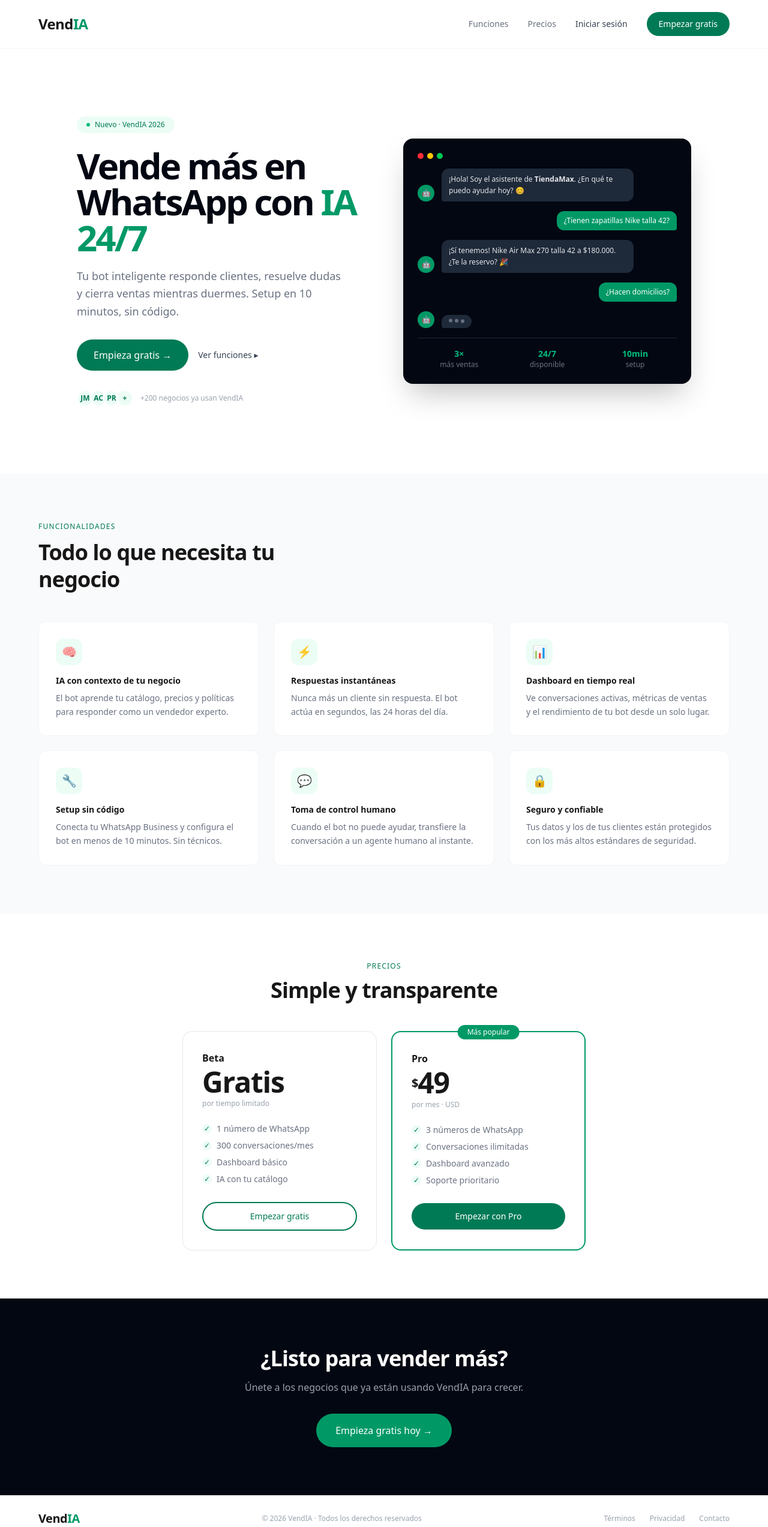
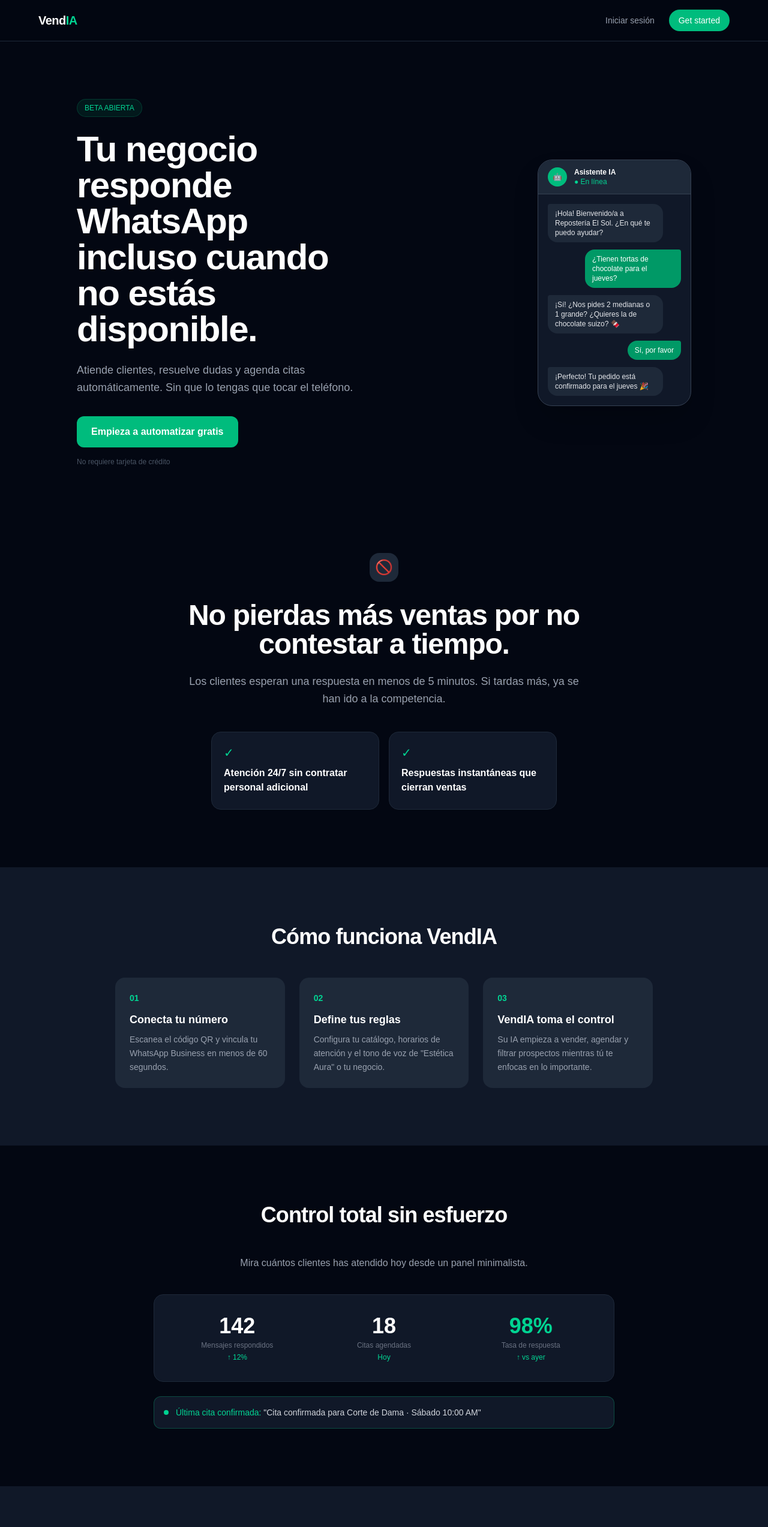
Before and after one commit to Trendy-Dev-SQH/VendIA, a Next.js app in the folder frontend/: page / in a window 1280 px wide. Shown: the top 2546 px of the page at 60% size. Built offline with nearby package versions, Linux system fonts and the light colour scheme.

Commit message:
Update page.tsx

```diff
--- a/frontend/app/page.tsx
+++ b/frontend/app/page.tsx
@@ -2,180 +2,178 @@
 
 export default function Home() {
   return (
-    <main className="min-h-screen bg-white font-sans">
+    <main className="min-h-screen bg-gray-950 text-white">
 
       {/* Nav */}
-      <nav className="flex justify-between items-center px-16 py-5 border-b border-gray-100 sticky top-0 bg-white/95 backdrop-blur z-50">
-        <div className="text-2xl font-black tracking-tight">Vend<span className="text-emerald-600">IA</span></div>
-        <div className="flex gap-8 items-center">
-          <a href="#funciones" className="text-sm text-gray-500 hover:text-gray-900 transition-colors">Funciones</a>
-          <a href="#precios" className="text-sm text-gray-500 hover:text-gray-900 transition-colors">Precios</a>
-          <Link href="/sign-in" className="text-sm text-gray-700 hover:text-gray-900 transition-colors">Iniciar sesión</Link>
-          <Link href="/sign-up" className="text-sm bg-emerald-700 text-white px-5 py-2.5 rounded-full hover:bg-emerald-600 transition-colors font-medium">Empezar gratis</Link>
+      <nav className="flex justify-between items-center px-6 md:px-16 py-4 border-b border-gray-800 sticky top-0 bg-gray-950/95 backdrop-blur z-50">
+        <div className="text-xl font-black tracking-tight">Vend<span className="text-emerald-400">IA</span></div>
+        <div className="flex gap-3 md:gap-6 items-center">
+          <Link href="/sign-in" className="text-sm text-gray-400 hover:text-white transition-colors hidden md:block">Iniciar sesión</Link>
+          <Link href="/sign-up" className="text-sm bg-emerald-500 text-white px-4 py-2 rounded-full hover:bg-emerald-400 transition-colors font-medium">
+            Get started
+          </Link>
         </div>
       </nav>
 
       {/* Hero */}
-      <section className="max-w-6xl mx-auto px-16 py-28 grid grid-cols-2 gap-16 items-center">
+      <section className="px-6 md:px-16 pt-16 md:pt-24 pb-12 max-w-6xl mx-auto">
+        <div className="grid md:grid-cols-2 gap-12 items-center">
           <div>
-          <div className="inline-flex items-center gap-2 bg-emerald-50 text-emerald-700 text-xs font-medium px-4 py-1.5 rounded-full mb-6">
-            <span className="w-1.5 h-1.5 bg-emerald-500 rounded-full"></span>
-            Nuevo · VendIA 2026
+            <div className="inline-flex items-center gap-2 bg-emerald-500/10 border border-emerald-500/20 text-emerald-400 text-xs font-medium px-3 py-1.5 rounded-full mb-6">
+              BETA ABIERTA
             </div>
-          <h1 className="text-6xl font-black leading-none tracking-tighter text-gray-950 mb-5">
-            Vende más en<br />WhatsApp con{' '}
-            <span className="text-emerald-600">IA 24/7</span>
+            <h1 className="text-4xl md:text-6xl font-black leading-none tracking-tight mb-6">
+              Tu negocio responde WhatsApp incluso cuando no estás disponible.
             </h1>
-          <p className="text-lg text-gray-500 leading-relaxed mb-8 font-light max-w-md">
-            Tu bot inteligente responde clientes, resuelve dudas y cierra ventas mientras duermes. Setup en 10 minutos, sin código.
+            <p className="text-gray-400 text-lg leading-relaxed mb-8">
+              Atiende clientes, resuelve dudas y agenda citas automáticamente. Sin que lo tengas que tocar el teléfono.
             </p>
-          <div className="flex gap-4 items-center">
-            <Link href="/sign-up" className="bg-emerald-700 text-white px-7 py-3.5 rounded-full text-base hover:bg-emerald-600 transition-colors font-medium">
-              Empieza gratis →
+            <div className="flex flex-col sm:flex-row gap-3 mb-4">
+              <Link href="/sign-up" className="bg-emerald-500 text-white px-6 py-3.5 rounded-xl text-base font-semibold hover:bg-emerald-400 transition-colors text-center">
+                Empieza a automatizar gratis
               </Link>
-            <a href="#funciones" className="text-sm text-gray-700 hover:text-emerald-600 transition-colors font-medium">
-              Ver funciones ▸
-            </a>
             </div>
-          <div className="flex items-center gap-3 mt-8">
-            <div className="flex">
-              {['JM','AC','PR','+'].map((i, idx) => (
-                <div key={idx} className="w-7 h-7 rounded-full border-2 border-white -ml-1.5 first:ml-0 bg-emerald-50 flex items-center justify-center text-xs font-semibold text-emerald-700">{i}</div>
-              ))}
+            <p className="text-xs text-gray-600">No requiere tarjeta de crédito</p>
           </div>
-            <p className="text-xs text-gray-400">+200 negocios ya usan VendIA</p>
+
+          {/* Phone mockup */}
+          <div className="flex justify-center md:justify-end">
+            <div className="w-64 bg-gray-900 rounded-3xl border border-gray-700 overflow-hidden shadow-2xl">
+              <div className="bg-gray-800 px-4 py-3 flex items-center gap-3 border-b border-gray-700">
+                <div className="w-8 h-8 rounded-full bg-emerald-500 flex items-center justify-center text-xs">🤖</div>
+                <div>
+                  <p className="text-xs font-semibold">Asistente IA</p>
+                  <p className="text-xs text-emerald-400">● En línea</p>
                 </div>
               </div>
-
-        {/* Mockup */}
-        <div className="bg-gray-950 rounded-2xl p-6 shadow-2xl">
-          <div className="flex gap-1.5 mb-4">
-            <div className="w-2.5 h-2.5 rounded-full bg-red-500"></div>
-            <div className="w-2.5 h-2.5 rounded-full bg-yellow-400"></div>
-            <div className="w-2.5 h-2.5 rounded-full bg-green-500"></div>
+              <div className="p-4 space-y-3 min-h-64">
+                <div className="bg-gray-800 rounded-2xl rounded-tl-sm px-3 py-2 max-w-48">
+                  <p className="text-xs text-gray-200">¡Hola! Bienvenido/a a Repostería El Sol. ¿En qué te puedo ayudar?</p>
                 </div>
-          <div className="flex gap-3 mb-4 items-end">
-            <div className="w-7 h-7 rounded-full bg-emerald-600 flex items-center justify-center text-xs flex-shrink-0">🤖</div>
-            <div className="bg-gray-800 text-gray-200 px-3 py-2 rounded-xl rounded-bl-sm text-xs leading-relaxed max-w-xs">
-              ¡Hola! Soy el asistente de <strong>TiendaMax</strong>. ¿En qué te puedo ayudar hoy? 😊
+                <div className="flex justify-end">
+                  <div className="bg-emerald-600 rounded-2xl rounded-tr-sm px-3 py-2 max-w-40">
+                    <p className="text-xs">¿Tienen tortas de chocolate para el jueves?</p>
                   </div>
                 </div>
-          <div className="flex justify-end mb-4">
-            <div className="bg-emerald-600 text-white px-3 py-2 rounded-xl rounded-br-sm text-xs max-w-xs">
-              ¿Tienen zapatillas Nike talla 42?
+                <div className="bg-gray-800 rounded-2xl rounded-tl-sm px-3 py-2 max-w-48">
+                  <p className="text-xs text-gray-200">¡Sí! ¿Nos pides 2 medianas o 1 grande? ¿Quieres la de chocolate suizo? 🍫</p>
+                </div>
+                <div className="flex justify-end">
+                  <div className="bg-emerald-600 rounded-2xl rounded-tr-sm px-3 py-2 max-w-32">
+                    <p className="text-xs">Sí, por favor</p>
                   </div>
                 </div>
-          <div className="flex gap-3 mb-4 items-end">
-            <div className="w-7 h-7 rounded-full bg-emerald-600 flex items-center justify-center text-xs flex-shrink-0">🤖</div>
-            <div className="bg-gray-800 text-gray-200 px-3 py-2 rounded-xl rounded-bl-sm text-xs leading-relaxed max-w-xs">
-              ¡Sí tenemos! Nike Air Max 270 talla 42 a $180.000. ¿Te la reservo? 🎉
+                <div className="bg-gray-800 rounded-2xl rounded-tl-sm px-3 py-2 max-w-48">
+                  <p className="text-xs text-gray-200">¡Perfecto! Tu pedido está confirmado para el jueves 🎉</p>
                 </div>
               </div>
-          <div className="flex justify-end mb-4">
-            <div className="bg-emerald-600 text-white px-3 py-2 rounded-xl rounded-br-sm text-xs">
-              ¿Hacen domicilios?
             </div>
-          </div>
-          <div className="flex gap-3 items-end mb-4">
-            <div className="w-7 h-7 rounded-full bg-emerald-600 flex items-center justify-center text-xs flex-shrink-0">🤖</div>
-            <div className="bg-gray-800 px-3 py-2 rounded-xl rounded-bl-sm flex gap-1 items-center">
-              <span className="w-1.5 h-1.5 bg-gray-500 rounded-full animate-bounce"></span>
-              <span className="w-1.5 h-1.5 bg-gray-500 rounded-full animate-bounce [animation-delay:0.2s]"></span>
-              <span className="w-1.5 h-1.5 bg-gray-500 rounded-full animate-bounce [animation-delay:0.4s]"></span>
-            </div>
-          </div>
-          <div className="border-t border-gray-800 pt-4 grid grid-cols-3 gap-2 text-center">
-            <div><p className="text-emerald-500 font-bold text-sm">3×</p><p className="text-gray-500 text-xs">más ventas</p></div>
-            <div><p className="text-emerald-500 font-bold text-sm">24/7</p><p className="text-gray-500 text-xs">disponible</p></div>
-            <div><p className="text-emerald-500 font-bold text-sm">10min</p><p className="text-gray-500 text-xs">setup</p></div>
           </div>
         </div>
       </section>
 
-      {/* Features */}
-      <section className="bg-gray-50 py-20 px-16" id="funciones">
-        <div className="max-w-6xl mx-auto">
-          <p className="text-xs font-medium text-emerald-700 uppercase tracking-widest mb-3">Funcionalidades</p>
-          <h2 className="text-4xl font-black tracking-tight mb-12 max-w-md leading-tight">Todo lo que necesita tu negocio</h2>
-          <div className="grid grid-cols-3 gap-6">
+      {/* Problem */}
+      <section className="px-6 md:px-16 py-16 md:py-24 max-w-4xl mx-auto text-center">
+        <div className="w-12 h-12 bg-gray-800 rounded-2xl flex items-center justify-center text-2xl mx-auto mb-8">🚫</div>
+        <h2 className="text-3xl md:text-5xl font-black tracking-tight mb-6">
+          No pierdas más ventas por no contestar a tiempo.
+        </h2>
+        <p className="text-gray-400 text-lg leading-relaxed mb-10 max-w-2xl mx-auto">
+          Los clientes esperan una respuesta en menos de 5 minutos. Si tardas más, ya se han ido a la competencia.
+        </p>
+        <div className="grid sm:grid-cols-2 gap-4 max-w-xl mx-auto text-left">
+          <div className="bg-gray-900 border border-gray-800 rounded-2xl p-5">
+            <p className="text-emerald-400 text-xl mb-2">✓</p>
+            <p className="font-semibold mb-1">Atención 24/7 sin contratar personal adicional</p>
+          </div>
+          <div className="bg-gray-900 border border-gray-800 rounded-2xl p-5">
+            <p className="text-emerald-400 text-xl mb-2">✓</p>
+            <p className="font-semibold mb-1">Respuestas instantáneas que cierran ventas</p>
+          </div>
+        </div>
+      </section>
+
+      {/* How it works */}
+      <section className="px-6 md:px-16 py-16 md:py-24 bg-gray-900">
+        <div className="max-w-4xl mx-auto">
+          <h2 className="text-3xl md:text-4xl font-black tracking-tight text-center mb-12">Cómo funciona VendIA</h2>
+          <div className="grid md:grid-cols-3 gap-6">
             {[
-              { icon: '🧠', title: 'IA con contexto de tu negocio', desc: 'El bot aprende tu catálogo, precios y políticas para responder como un vendedor experto.' },
-              { icon: '⚡', title: 'Respuestas instantáneas', desc: 'Nunca más un cliente sin respuesta. El bot actúa en segundos, las 24 horas del día.' },
-              { icon: '📊', title: 'Dashboard en tiempo real', desc: 'Ve conversaciones activas, métricas de ventas y el rendimiento de tu bot desde un solo lugar.' },
-              { icon: '🔧', title: 'Setup sin código', desc: 'Conecta tu WhatsApp Business y configura el bot en menos de 10 minutos. Sin técnicos.' },
-              { icon: '💬', title: 'Toma de control humano', desc: 'Cuando el bot no puede ayudar, transfiere la conversación a un agente humano al instante.' },
-              { icon: '🔒', title: 'Seguro y confiable', desc: 'Tus datos y los de tus clientes están protegidos con los más altos estándares de seguridad.' },
-            ].map((f, i) => (
-              <div key={i} className="bg-white rounded-xl p-7 border border-gray-100">
-                <div className="w-11 h-11 bg-emerald-50 rounded-xl flex items-center justify-center text-xl mb-4">{f.icon}</div>
-                <h3 className="font-bold text-sm mb-2">{f.title}</h3>
-                <p className="text-sm text-gray-500 leading-relaxed">{f.desc}</p>
+              { num: '01', title: 'Conecta tu número', desc: 'Escanea el código QR y vincula tu WhatsApp Business en menos de 60 segundos.' },
+              { num: '02', title: 'Define tus reglas', desc: 'Configura tu catálogo, horarios de atención y el tono de voz de "Estética Aura" o tu negocio.' },
+              { num: '03', title: 'VendIA toma el control', desc: 'Su IA empieza a vender, agendar y filtrar prospectos mientras tú te enfocas en lo importante.' },
+            ].map((step, i) => (
+              <div key={i} className="bg-gray-800 rounded-2xl p-6">
+                <p className="text-emerald-400 text-sm font-bold mb-3">{step.num}</p>
+                <h3 className="font-bold text-lg mb-2">{step.title}</h3>
+                <p className="text-gray-400 text-sm leading-relaxed">{step.desc}</p>
               </div>
             ))}
           </div>
         </div>
       </section>
 
-      {/* Pricing */}
-      <section className="py-20 px-16 max-w-6xl mx-auto" id="precios">
-        <div className="text-center mb-12">
-          <p className="text-xs font-medium text-emerald-700 uppercase tracking-widest mb-3">Precios</p>
-          <h2 className="text-4xl font-black tracking-tight">Simple y transparente</h2>
+      {/* Stats */}
+      <section className="px-6 md:px-16 py-16 md:py-24 max-w-4xl mx-auto">
+        <h2 className="text-3xl md:text-4xl font-black tracking-tight text-center mb-12">Control total sin esfuerzo</h2>
+        <p className="text-center text-gray-400 mb-10">Mira cuántos clientes has atendido hoy desde un panel minimalista.</p>
+        <div className="bg-gray-900 border border-gray-800 rounded-2xl p-8 grid sm:grid-cols-3 gap-8 text-center mb-6">
+          <div>
+            <p className="text-4xl font-black text-white mb-1">142</p>
+            <p className="text-xs text-gray-500">Mensajes respondidos</p>
+            <p className="text-emerald-400 text-xs mt-1">↑ 12%</p>
           </div>
-        <div className="grid grid-cols-2 gap-6 max-w-2xl mx-auto">
-          <div className="border border-gray-200 rounded-2xl p-8">
-            <p className="font-bold mb-1">Beta</p>
-            <p className="text-5xl font-black tracking-tight mb-1">Gratis</p>
-            <p className="text-xs text-gray-400 mb-6">por tiempo limitado</p>
-            <ul className="space-y-2 mb-7">
-              {['1 número de WhatsApp','300 conversaciones/mes','Dashboard básico','IA con tu catálogo'].map((f,i) => (
-                <li key={i} className="flex items-center gap-2 text-sm text-gray-500">
-                  <span className="w-4 h-4 bg-emerald-50 rounded-full flex items-center justify-center text-xs text-emerald-700 flex-shrink-0">✓</span>
-                  {f}
-                </li>
+          <div>
+            <p className="text-4xl font-black text-white mb-1">18</p>
+            <p className="text-xs text-gray-500">Citas agendadas</p>
+            <p className="text-emerald-400 text-xs mt-1">Hoy</p>
+          </div>
+          <div>
+            <p className="text-4xl font-black text-emerald-400 mb-1">98%</p>
+            <p className="text-xs text-gray-500">Tasa de respuesta</p>
+            <p className="text-emerald-400 text-xs mt-1">↑ vs ayer</p>
+          </div>
+        </div>
+        <div className="bg-gray-900 border border-emerald-500/30 rounded-xl p-4 flex items-center gap-3">
+          <div className="w-2 h-2 bg-emerald-400 rounded-full animate-pulse flex-shrink-0"></div>
+          <p className="text-sm text-gray-300"><span className="text-emerald-400 font-medium">Última cita confirmada:</span> "Cita confirmada para Corte de Dama · Sábado 10:00 AM"</p>
+        </div>
+      </section>
+
+      {/* Target */}
+      <section className="px-6 md:px-16 py-16 bg-gray-900">
+        <div className="max-w-3xl mx-auto text-center">
+          <h2 className="text-2xl md:text-3xl font-black tracking-tight mb-8">Ideal para negocios locales</h2>
+          <div className="flex flex-wrap justify-center gap-3">
+            {['Cafeterías','Estéticas','Tiendas locales','Consultores','Servicios','Restaurantes','Clínicas'].map((cat, i) => (
+              <span key={i} className="bg-gray-800 border border-gray-700 text-gray-300 text-sm px-4 py-2 rounded-full">{cat}</span>
             ))}
-            </ul>
-            <Link href="/sign-up" className="block text-center py-3 rounded-full text-sm font-medium border-2 border-emerald-700 text-emerald-700 hover:bg-emerald-700 hover:text-white transition-colors">
-              Empezar gratis
-            </Link>
-          </div>
-          <div className="border-2 border-emerald-600 rounded-2xl p-8 relative">
-            <span className="absolute -top-3 left-1/2 -translate-x-1/2 bg-emerald-600 text-white text-xs font-medium px-4 py-1 rounded-full whitespace-nowrap">Más popular</span>
-            <p className="font-bold mb-1">Pro</p>
-            <p className="text-5xl font-black tracking-tight mb-1"><sup className="text-xl">$</sup>49</p>
-            <p className="text-xs text-gray-400 mb-6">por mes · USD</p>
-            <ul className="space-y-2 mb-7">
-              {['3 números de WhatsApp','Conversaciones ilimitadas','Dashboard avanzado','Soporte prioritario'].map((f,i) => (
-                <li key={i} className="flex items-center gap-2 text-sm text-gray-500">
-                  <span className="w-4 h-4 bg-emerald-50 rounded-full flex items-center justify-center text-xs text-emerald-700 flex-shrink-0">✓</span>
-                  {f}
-                </li>
-              ))}
-            </ul>
-            <Link href="/sign-up" className="block text-center py-3 rounded-full text-sm font-medium bg-emerald-700 text-white hover:bg-emerald-600 transition-colors">
-              Empezar con Pro
-            </Link>
           </div>
         </div>
       </section>
 
       {/* CTA */}
-      <section className="bg-gray-950 py-20 px-16 text-center">
-        <h2 className="text-4xl font-black text-white tracking-tight mb-4">¿Listo para vender más?</h2>
-        <p className="text-gray-400 mb-8">Únete a los negocios que ya están usando VendIA para crecer.</p>
-        <Link href="/sign-up" className="inline-block bg-emerald-600 text-white px-8 py-4 rounded-full text-base font-medium hover:bg-emerald-500 transition-colors">
-          Empieza gratis hoy →
+      <section className="px-6 md:px-16 py-16 md:py-24">
+        <div className="max-w-2xl mx-auto bg-emerald-500 rounded-3xl p-10 md:p-14 text-center">
+          <h2 className="text-3xl md:text-4xl font-black text-gray-950 tracking-tight mb-4">
+            ¿Listo para delegar tu WhatsApp?
+          </h2>
+          <p className="text-emerald-900 mb-8 text-lg">Empieza gratis. Sin tarjeta. En 5 minutos.</p>
+          <Link href="/sign-up" className="inline-block bg-gray-950 text-white px-8 py-4 rounded-xl text-base font-bold hover:bg-gray-800 transition-colors">
+            Empieza a automatizar gratis
           </Link>
+          <p className="text-emerald-800 text-xs mt-4">Instalación guiada en 5 minutos</p>
+        </div>
       </section>
 
       {/* Footer */}
-      <footer className="px-16 py-6 border-t border-gray-100 flex justify-between items-center">
-        <div className="text-xl font-black tracking-tight">Vend<span className="text-emerald-600">IA</span></div>
-        <p className="text-xs text-gray-400">© 2026 VendIA · Todos los derechos reservados</p>
+      <footer className="px-6 md:px-16 py-6 border-t border-gray-800 flex flex-col md:flex-row justify-between items-center gap-4">
+        <div className="text-xl font-black tracking-tight">Vend<span className="text-emerald-400">IA</span></div>
+        <p className="text-xs text-gray-600">© 2026 VendIA · Todos los derechos reservados</p>
         <div className="flex gap-6">
-          <a href="#" className="text-xs text-gray-400 hover:text-gray-700">Términos</a>
-          <a href="#" className="text-xs text-gray-400 hover:text-gray-700">Privacidad</a>
-          <a href="#" className="text-xs text-gray-400 hover:text-gray-700">Contacto</a>
+          <a href="#" className="text-xs text-gray-600 hover:text-gray-400">Términos</a>
+          <a href="#" className="text-xs text-gray-600 hover:text-gray-400">Privacidad</a>
+          <a href="#" className="text-xs text-gray-600 hover:text-gray-400">Contacto</a>
         </div>
       </footer>
 
```
Lines whose indentation alone changed are shown as unchanged.
